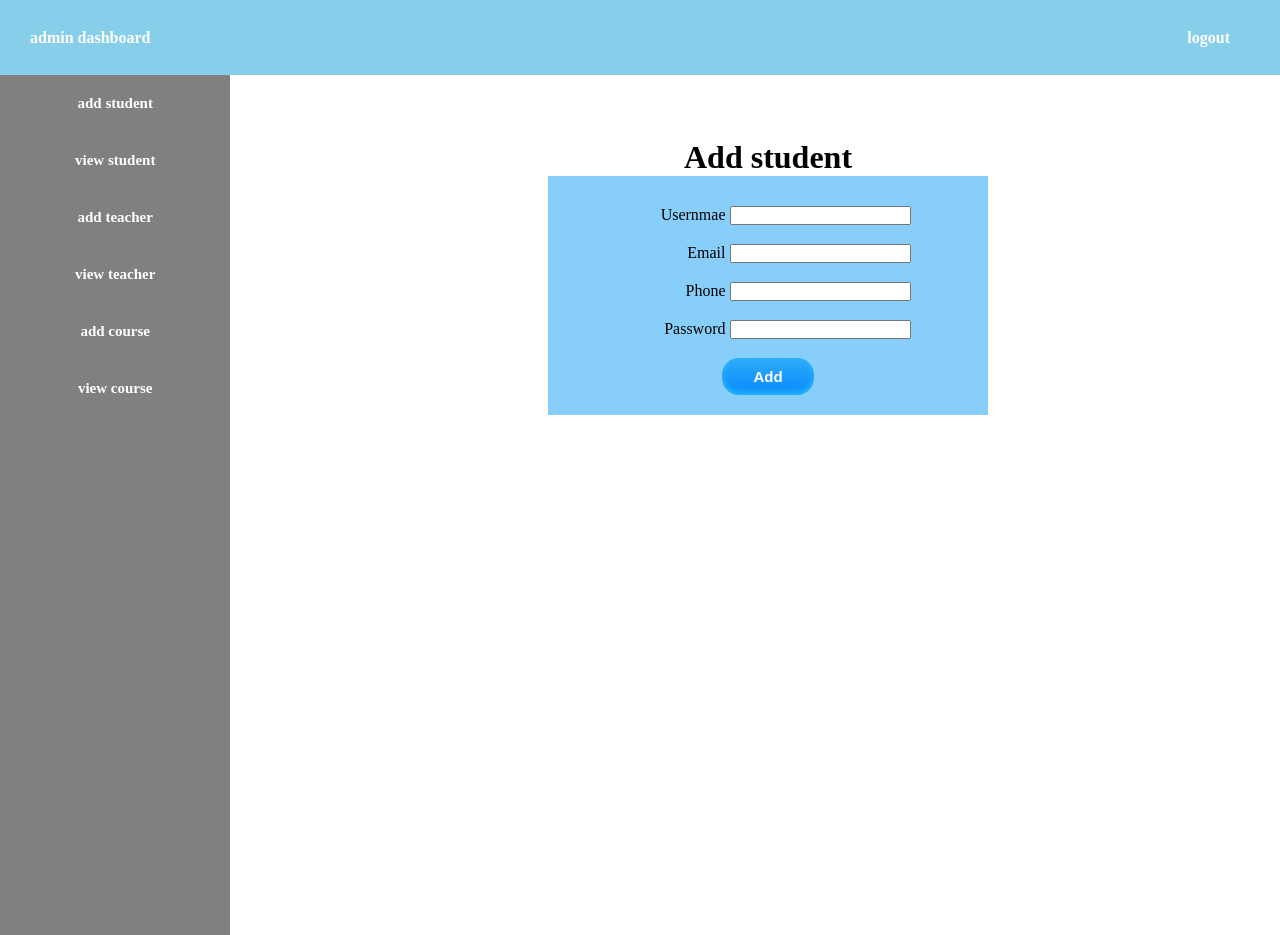
After one commit to alex200376/S350_student_management_project, a PHP site: page /add_student.php in a window 1280 px wide. The commit adds this page. Run offline with PHP 8.4, Linux system fonts and the light colour scheme; the visitor is signed in with stand-in values (Sample User, id 1).

Commit message:
new file:   21421.jpg new file:   add_student.php modified:   admin.php modified:   index.php 	modified:   student.php 	modified:   teacher.php

```diff
--- /dev/null
+++ b/add_student.php
@@ -0,0 +1,211 @@
+<?php
+session_start();
+
+if (!isset($_SESSION['username'])) {
+    header("Location:index.php");
+}
+
+$host="localhost";
+$user="root";
+$password="";
+$db="school";
+$data=mysqli_connect($host,$user,$password,$db);
+
+if(isset($_POST['add_student'])){
+    $username=$_POST['name'];
+    $email=$_POST['email'];
+    $phone=$_POST['phone'];
+    $password=$_POST['password'];
+    $usertype="student";
+$check = "SELECT * FROM user WHERE username ='$username'";
+
+$check_user = mysqli_query($data,$check);
+
+$row_count = mysqli_num_rows($check_user);
+
+if ($row_count==1){
+    echo "<script>
+    alert('Username already exist. please try another one');
+    </script>";
+} else{
+
+    $sql="INSERT INTO user(username,email,phone,usertype,password) VALUES('$username',
+    '$email','$phone','$usertype','$password')";
+$result=mysqli_query($data,$sql);
+if($result)
+{
+    echo "<script>
+    alert('Data upload success!');
+    </script>"
+    ;
+} else {
+    echo "<script>
+    alert('Data upload error occured!!!');
+    </script>";
+}
+}
+}
+
+?>
+<!DOCTYPE html>
+<html lang="en">
+
+<head>
+    <title>admin page</title>
+    <meta charset="UTF-8">
+    <meta name="viewport" content="width=device-width, initial-scale=1">
+    <style>
+        * {
+            margin: 0px;
+            padding: 0px;
+        }
+
+        header {
+            background-color: skyblue;
+            line-height: 75px;
+            padding-left: 30px;
+        }
+
+        a {
+            text-decoration: none;
+            color: white;
+            font-weight: 800;
+        }
+
+        .logout {
+            float: right;
+            padding-right: 50px;
+
+            background-color: #skyblue;
+        }
+
+        aside li {
+            padding: 20px;
+            text-decoration: none;
+
+            list-style: none;
+            font-size: 15px;
+        }
+
+        aside li a:hover {
+            color: lightblue;
+        }
+
+        ul {
+            background-color: grey;
+            width: 18%;
+            height: 100%;
+            text-align: center;
+            position: fixed;
+
+        }
+
+        .content {
+            margin-left: 20%;
+            margin-top: 5%;
+        }
+
+        label {
+            display: inline-block;
+            text-align: right;
+            width: 100px;
+            padding-top: 10px;
+            padding-bottom: 10px;
+        }
+
+        .btn {
+            box-shadow: inset 0px -3px 7px 0px #29bbff;
+            background: linear-gradient(to bottom, #2dabf9 5%, #0688fa 100%);
+            background-color: #2dabf9;
+            border-radius: 17px;
+            display: inline-block;
+            cursor: pointer;
+            color: #ffffff;
+            font-family: Arial;
+            font-size: 15px;
+            font-weight: bold;
+            padding: 10px 31px;
+            text-decoration: none;
+            border:none;
+            margin-top:10px;
+
+        }
+
+        .btn:hover {
+            background: linear-gradient(to bottom, #0688fa 5%, #2dabf9 100%);
+            background-color: #0688fa;
+        }
+
+        .btn:active {
+            position: relative;
+            top: 1px;
+        }
+        .div_deg{
+            background-color: lightskyblue;
+            width: 400px;
+            padding: 20px;
+        }
+    </style>
+</head>
+
+<body>
+    <header>
+        <a href="admin.php">admin dashboard</a>
+        <div class="logout">
+            <a href="index.php">logout</a>
+        </div>
+    </header>
+    <aside>
+        <ul>
+            <li><a href="add_student.php">add student</a></li>
+            <li><a href="">view student</a></li>
+            <li><a href="">add teacher</a></li>
+            <li><a href="">view teacher</a></li>
+            <li><a href="">add course</a></li>
+            <li><a href="">view course</a></li>
+        </ul>
+    </aside>
+    <center>
+        <div class="content">
+            <h1>Add student</h1>
+            <div class="div_deg">
+                <form action="#" method="POST">
+                    <div>
+                        <label>Usernmae</label>
+                        <input type="text" name="name" required>
+                    </div>
+                    <div>
+                        <label>Email</label>
+                        <input type="text" name="email" required>
+                    </div>
+                    <div>
+                        <label>Phone</label>
+                        <input type="number" name="phone" required>
+                    </div>
+                    <div>
+                        <label>Password</label>
+                        <input type="text" name="password" required>
+                    </div>
+                    <div>
+
+                        <input type="submit" class="btn" name="add_student" value="Add">
+                    </div>
+
+            </div>
+            </form>
+    </center>
+    </div>
+
+
+
+
+
+
+    </div>
+
+
+
+
+</body>
+
+</html>
```
Also changed, not shown: admin.php (+26 -10 lines), index.php (+4 -72 lines), student.php (+63 -9 lines), teacher.php (+63 -7 lines), 21421.jpg (added).
